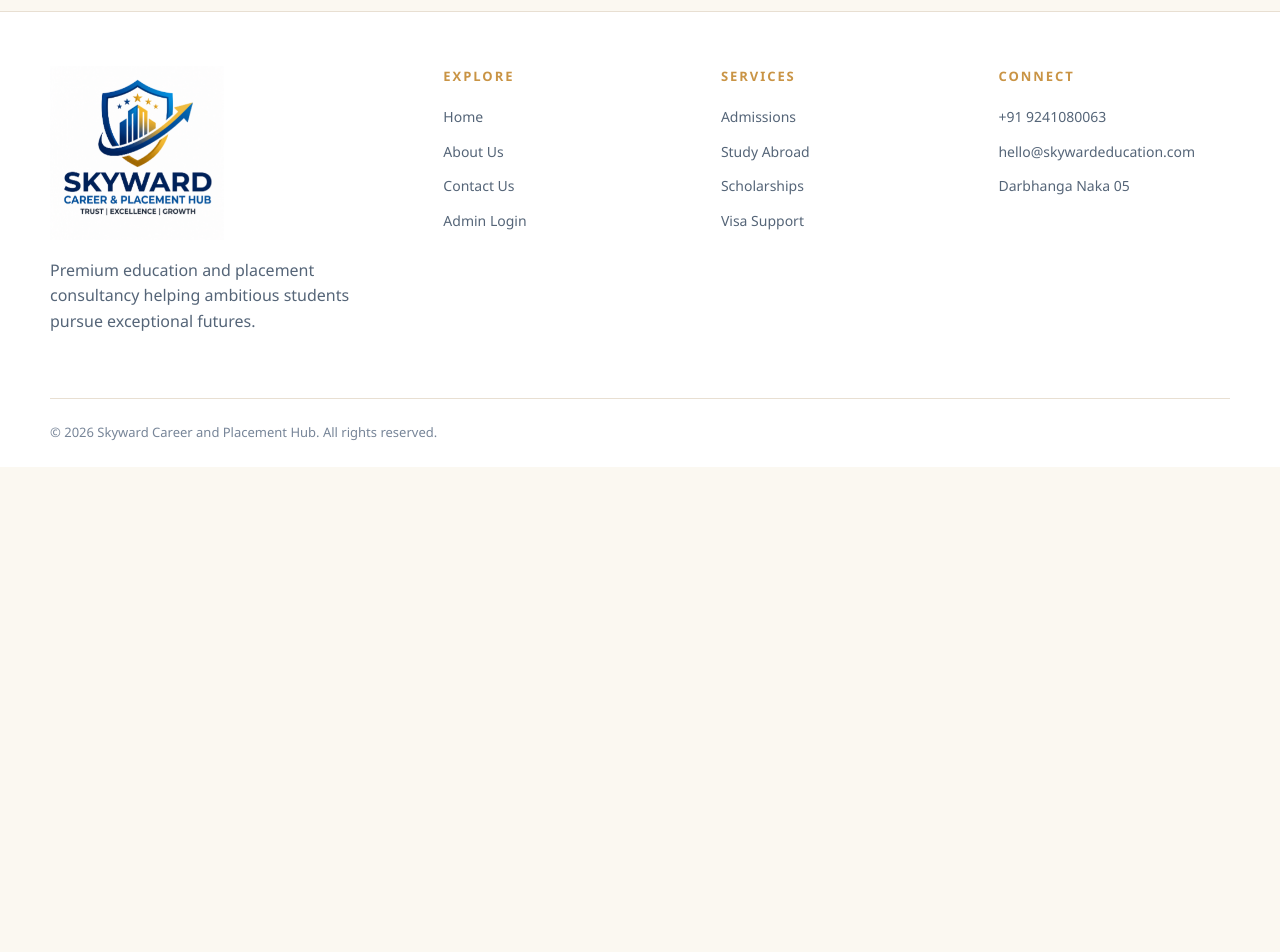
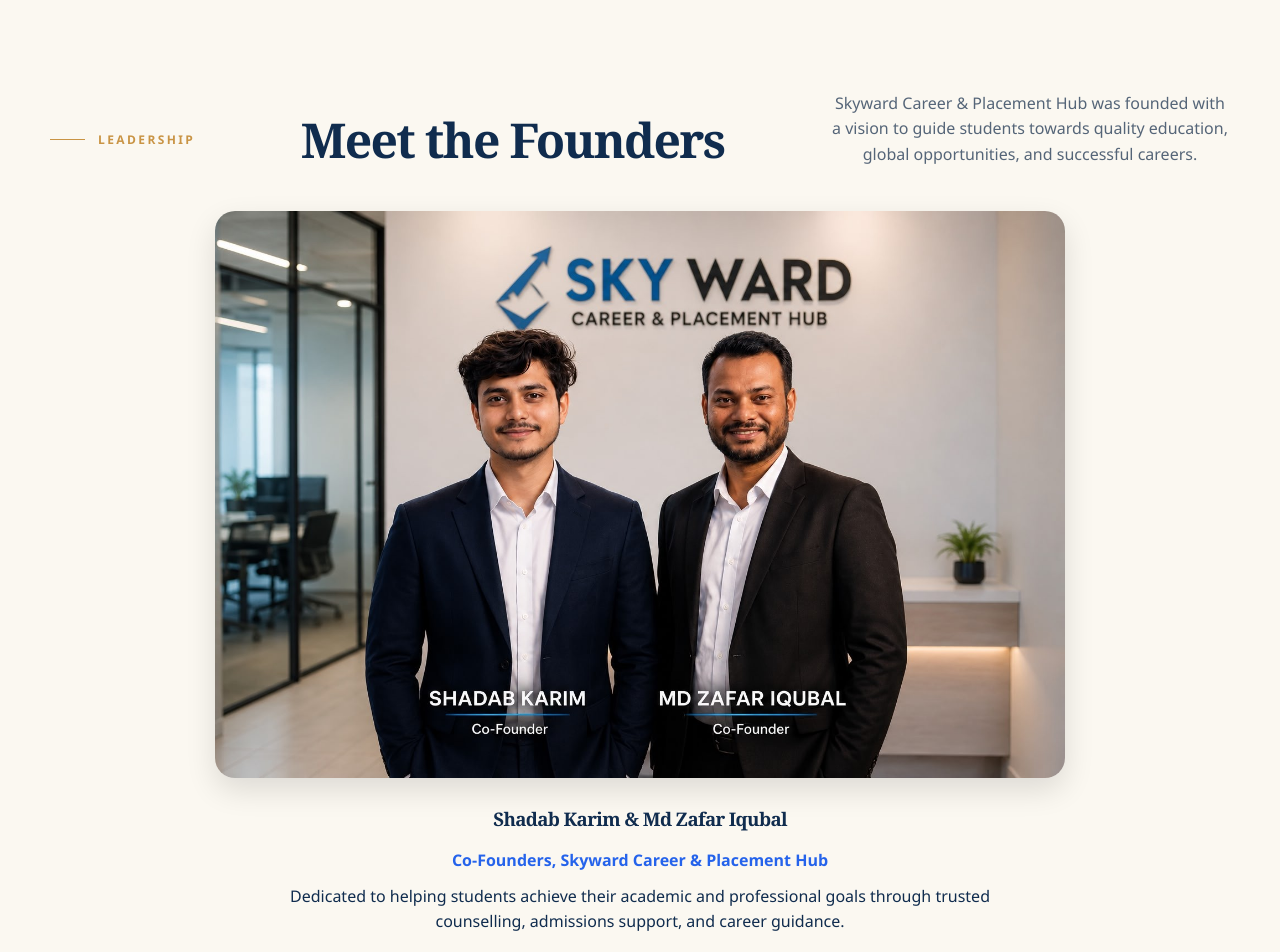
Before and after one commit to shadab7264/my-website, a website: page public/index.html in a window 1280 px wide. Shown: the part 2980-3932 px from the top of the page. Before the commit the page ends 3447 px from the top, so only its background shows below. Drawn offline with Linux system fonts and the light colour scheme; no server answers.

Commit message:
Add founders section image

```diff
--- a/public/index.html
+++ b/public/index.html
@@ -200,7 +200,31 @@
         </div>
       </section>
     </main>
+<section class="founders-section">
+  <div class="container">
+    <div class="section-heading">
+      <span class="eyebrow">Leadership</span>
+      <h2>Meet the Founders</h2>
+      <p>
+        Skyward Career & Placement Hub was founded with a vision to guide students
+        towards quality education, global opportunities, and successful careers.
+      </p>
+    </div>
 
+    <img src="/assets/founders.jpg" alt="Shadab Karim and Md Zafar Iqubal" class="founders-image">
+
+    <h3>Shadab Karim & Md Zafar Iqubal</h3>
+
+    <p class="founders-role">
+      Co-Founders, Skyward Career & Placement Hub
+    </p>
+
+    <p class="founders-text">
+      Dedicated to helping students achieve their academic and professional goals
+      through trusted counselling, admissions support, and career guidance.
+    </p>
+  </div>
+</section>
     <footer class="site-footer">
       <div class="container">
         <div class="footer-grid">
--- a/public/styles.css
+++ b/public/styles.css
@@ -1643,3 +1643,27 @@ th {
   transform:translateY(-3px);
   background:#1ebe5d;
 }
+.founders-section {
+  padding: 80px 0;
+  text-align: center;
+}
+
+.founders-image {
+  width: 100%;
+  max-width: 850px;
+  margin: 30px auto;
+  display: block;
+  border-radius: 20px;
+  box-shadow: 0 12px 30px rgba(0,0,0,0.12);
+}
+
+.founders-role {
+  color: #2563eb;
+  font-weight: 600;
+  margin: 10px 0;
+}
+
+.founders-text {
+  max-width: 700px;
+  margin: 0 auto;
+}
```
Also changed, not shown: public/assets/founders.jpg (added).
